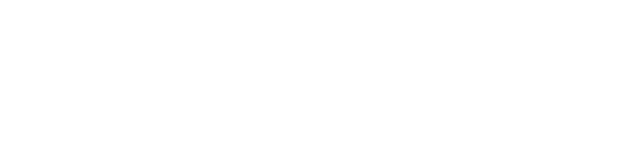
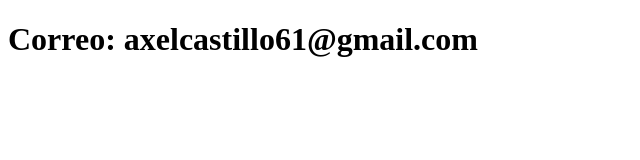
Before and after one commit to axljrz98/sistema-de-registro, a plain HTML site: page contacto.html in a window 1280 px wide. Shown: the whole page, without its empty margins (0-640 px from the left). Drawn offline with Linux system fonts and the light colour scheme.

Commit message:
Actualiza el Index

```diff
--- a/contacto.html
+++ b/contacto.html
@@ -6,6 +6,6 @@
     <title>Contacto</title>
 </head>
 <body>
-    <script src="app.js"></script>
+    <h1>Correo: axelcastillo61@gmail.com</h1>
 </body>
 </html>
```
Also changed, not shown: index.html (+1 -1 lines).
